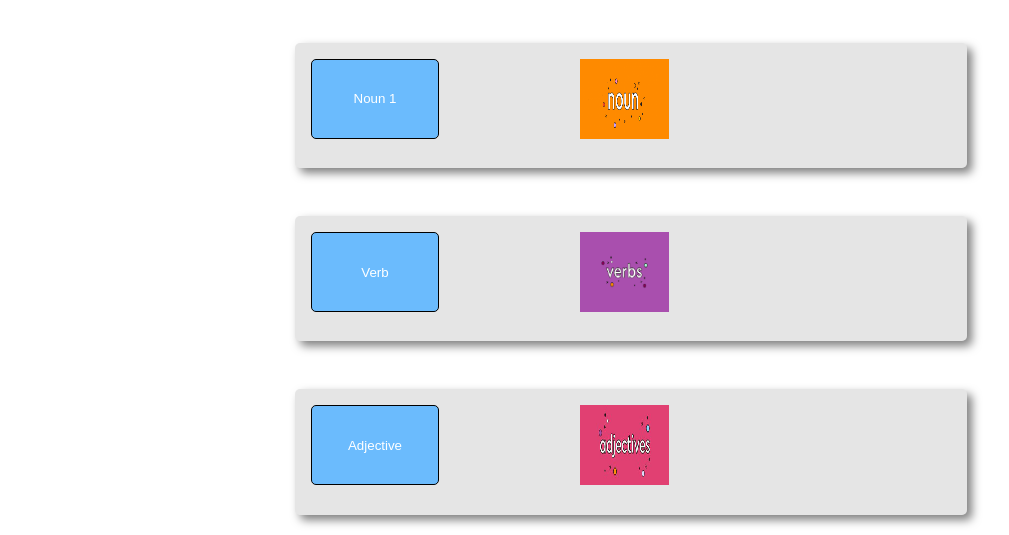
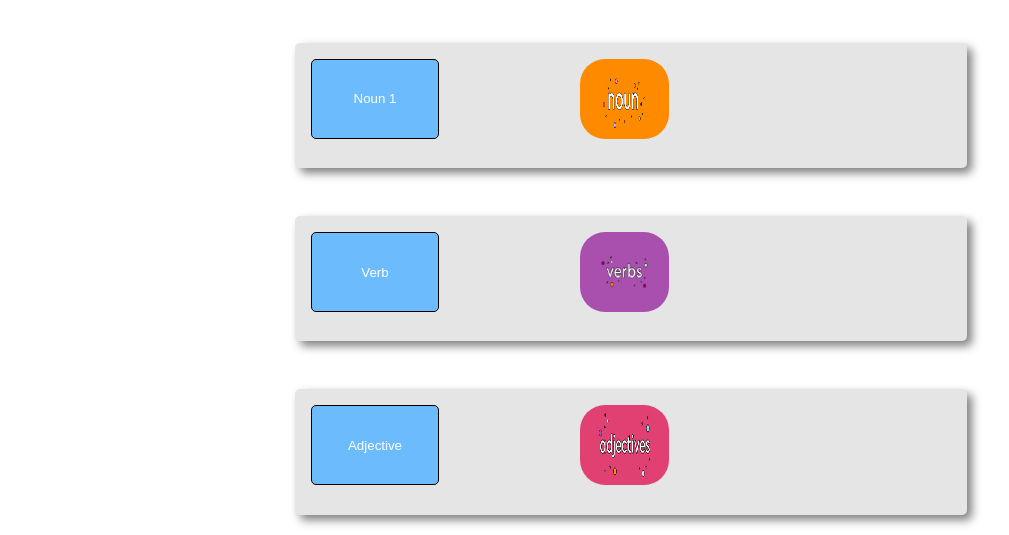
Before and after one commit to StefanSaladino/JS-Assignment-One, a plain HTML site: page index.html in a window 1280 px wide. Shown: the part 224-759 px from the top of the page, without its empty margins (9-1018 px from the left). Drawn offline with Linux system fonts and the light colour scheme.

Commit message:
rounded all images

```diff
--- a/CSS/style.css
+++ b/CSS/style.css
@@ -61,7 +61,7 @@ html {
     grid-area: image;
     width: 7vw;
     height: 10vh;
-    border: none;
+    border-radius: 25px;
 }
 
 .para{
```
